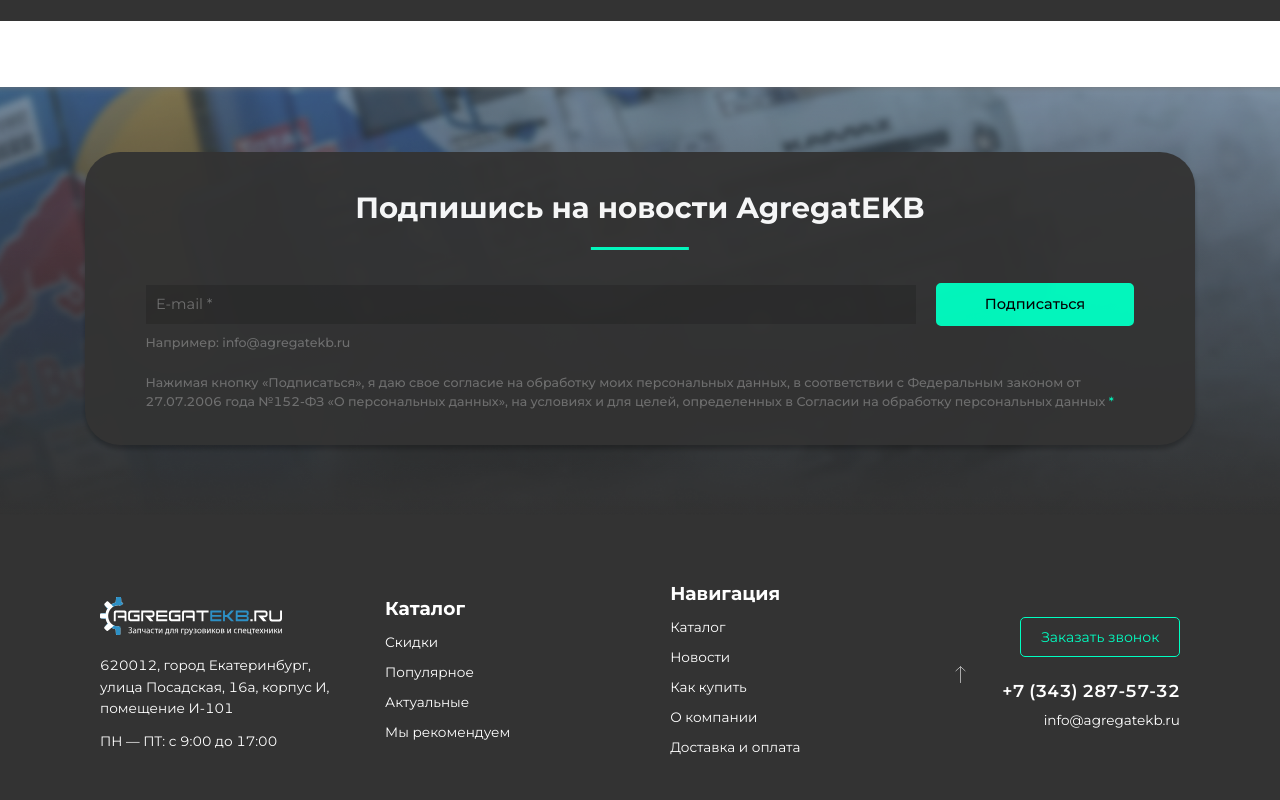
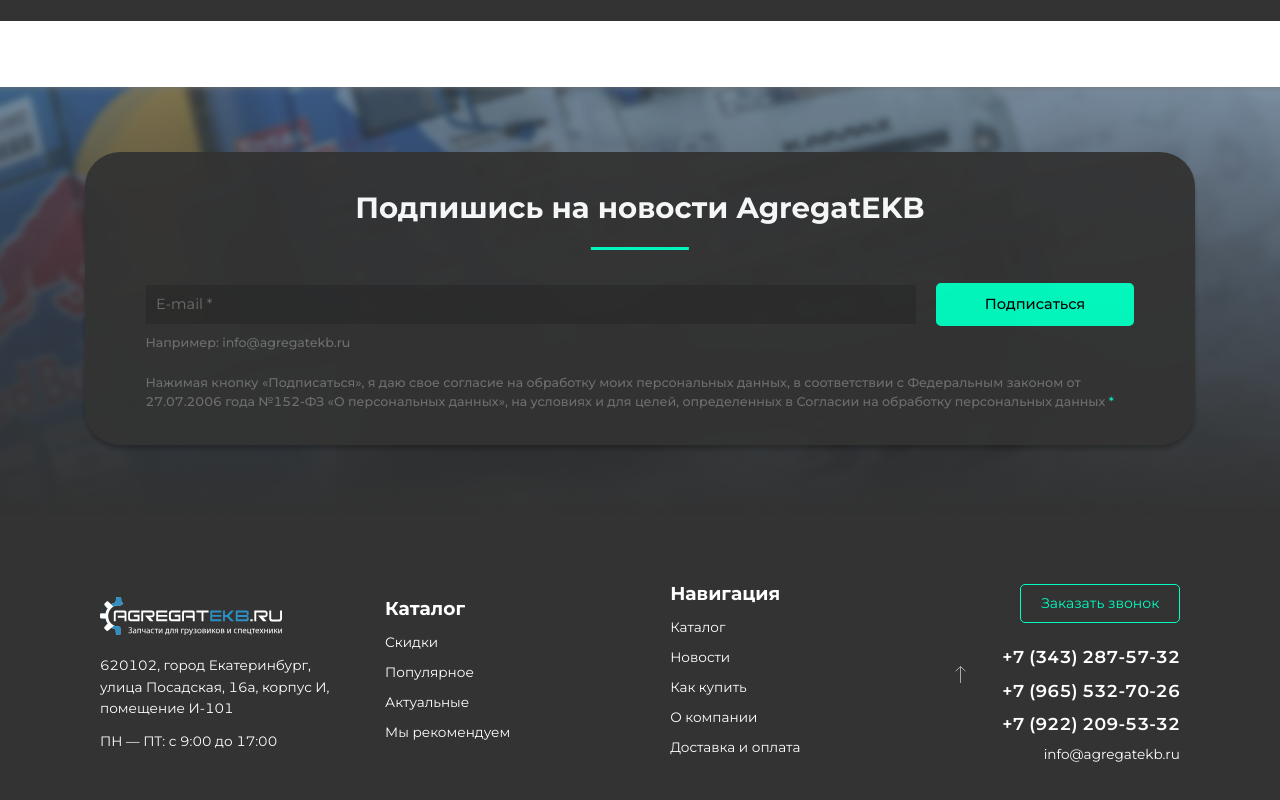
Before and after one commit to kykakre/belaz, a React (Vite) app: page / in a window 1280 px wide. Shown: the part 1293-2093 px from the top of the page. Built offline with nearby package versions, Linux system fonts and the light colour scheme.

Commit message:
footer fix

```diff
--- a/src/components/Footer/Footer.jsx
+++ b/src/components/Footer/Footer.jsx
@@ -10,7 +10,7 @@
         <div className={style.item}>
           <img src={logo} className={style.logo} />
           <div className={style.text}>
-            620012, город Екатеринбург, улица Посадская, 16а, корпус И,
+            620102, город Екатеринбург, улица Посадская, 16а, корпус И,
             помещение И-101
           </div>
           <div className={style.text}>ПН — ПТ: с 9:00 до 17:00</div>
@@ -76,8 +76,14 @@
         />
         <div className={style.itemLast}>
           <div className={style.linkPhone}>Заказать звонок</div>
-          <a href="tel:+73432875732" className={style.phone}>
+          <a href="https://wa.me/73432875732" className={style.phone}>
             +7 (343) 287-57-32
+          </a>
+          <a href="https://wa.me/79655327026" className={style.phone}>
+            +7 (965) 532-70-26
+          </a>
+          <a href="https://wa.me/79222095332" className={style.phone}>
+            +7 (922) 209-53-32
           </a>
           <a href="mailto:info@agregatekb.ru" className={style.text}>
             info@agregatekb.ru
```
